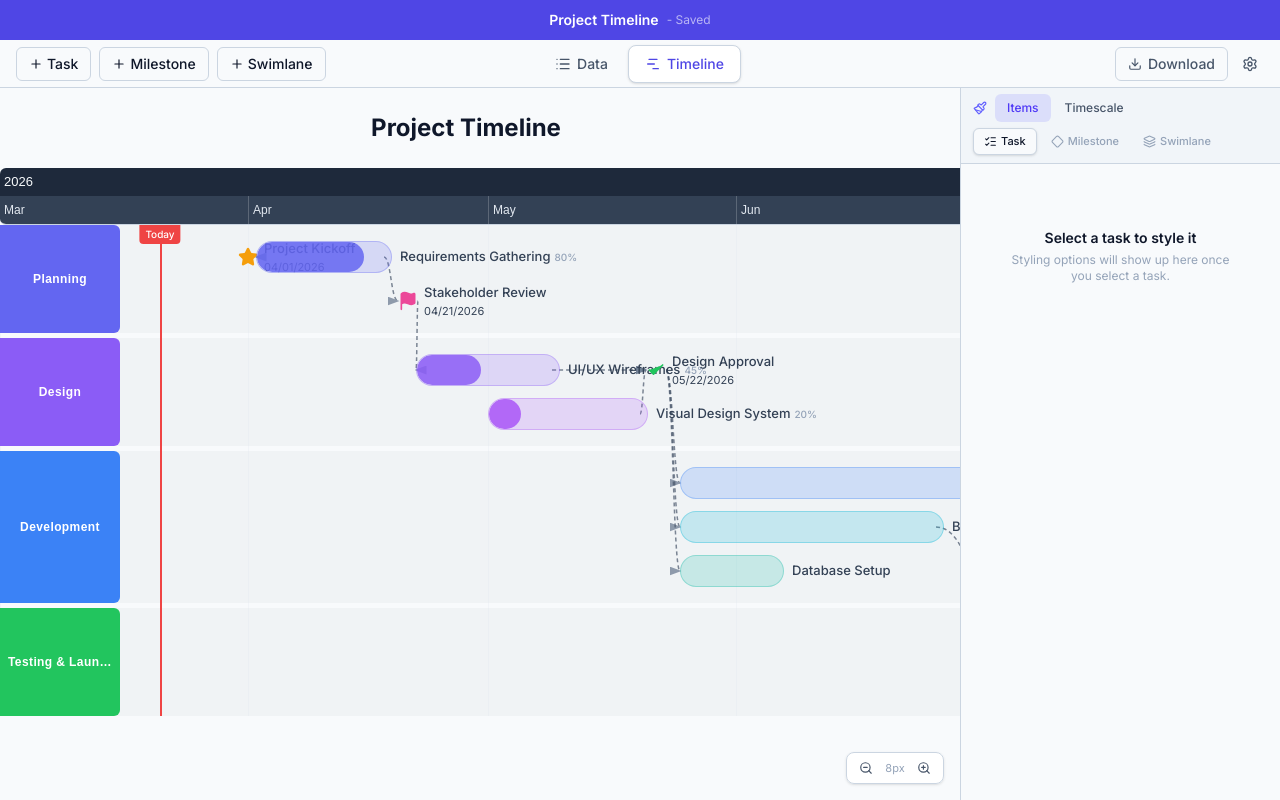
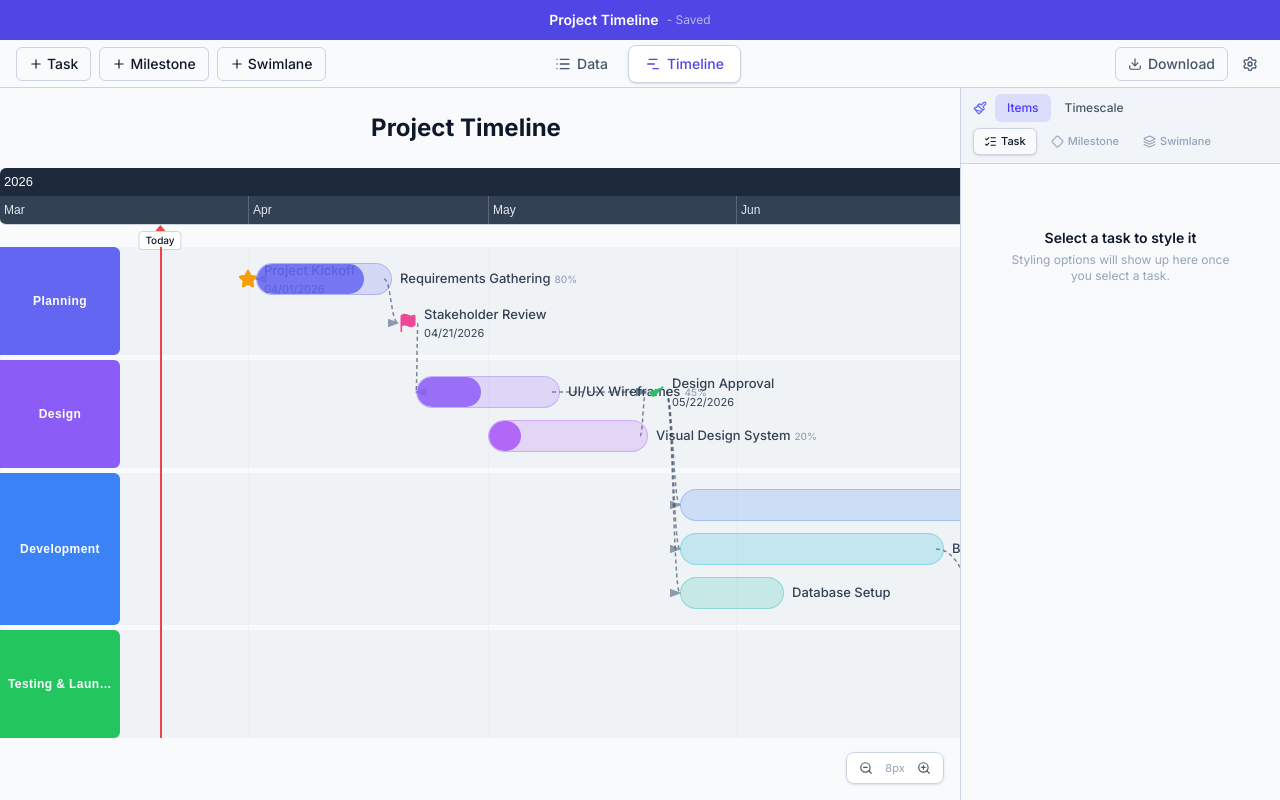
Before and after one commit to hraqian/visualize_project_timeline, a React (Vite) app: page / in a window 1280 px wide. Built offline with nearby package versions, Linux system fonts and the light colour scheme.

Commit message:
fix: today marker label+triangle above/below timescale header, fix blank SVG icons using correct CSS variable

```diff
--- a/src/components/StylePane/StylePane.tsx
+++ b/src/components/StylePane/StylePane.tsx
@@ -1961,15 +1961,15 @@ function TodayMarkerSection() {
             onClick={() => updateTimescale({ todayPosition: 'below' })}
             className={`flex items-center justify-center w-9 h-9 rounded border transition-colors ${
               position === 'below'
-                ? 'border-[var(--color-primary)] bg-[var(--color-primary)]/5'
+                ? 'border-[var(--color-accent)] bg-[var(--color-accent)]/5'
                 : 'border-[var(--color-border)] hover:bg-[var(--color-surface-hover)]'
             }`}
             title="Below timescale"
           >
             <svg width="16" height="16" viewBox="0 0 16 16" fill="none" xmlns="http://www.w3.org/2000/svg">
-              <rect x="2" y="2" width="12" height="3" rx="0.5" fill={position === 'below' ? 'var(--color-primary)' : '#94a3b8'} opacity="0.5" />
-              <line x1="8" y1="5" x2="8" y2="14" stroke={position === 'below' ? 'var(--color-primary)' : '#94a3b8'} strokeWidth="1.5" />
-              <path d="M5.5 11.5L8 14L10.5 11.5" stroke={position === 'below' ? 'var(--color-primary)' : '#94a3b8'} strokeWidth="1.5" strokeLinecap="round" strokeLinejoin="round" />
+              <rect x="2" y="2" width="12" height="3" rx="0.5" fill={position === 'below' ? '#6366f1' : '#94a3b8'} opacity="0.5" />
+              <line x1="8" y1="5" x2="8" y2="14" stroke={position === 'below' ? '#6366f1' : '#94a3b8'} strokeWidth="1.5" />
+              <path d="M5.5 11.5L8 14L10.5 11.5" stroke={position === 'below' ? '#6366f1' : '#94a3b8'} strokeWidth="1.5" strokeLinecap="round" strokeLinejoin="round" />
             </svg>
           </button>
           {/* Above timescale */}
@@ -1977,15 +1977,15 @@ function TodayMarkerSection() {
             onClick={() => updateTimescale({ todayPosition: 'above' })}
             className={`flex items-center justify-center w-9 h-9 rounded border transition-colors ${
               position === 'above'
-                ? 'border-[var(--color-primary)] bg-[var(--color-primary)]/5'
+                ? 'border-[var(--color-accent)] bg-[var(--color-accent)]/5'
                 : 'border-[var(--color-border)] hover:bg-[var(--color-surface-hover)]'
             }`}
             title="Above timescale"
           >
             <svg width="16" height="16" viewBox="0 0 16 16" fill="none" xmlns="http://www.w3.org/2000/svg">
-              <rect x="2" y="11" width="12" height="3" rx="0.5" fill={position === 'above' ? 'var(--color-primary)' : '#94a3b8'} opacity="0.5" />
-              <line x1="8" y1="11" x2="8" y2="2" stroke={position === 'above' ? 'var(--color-primary)' : '#94a3b8'} strokeWidth="1.5" />
-              <path d="M5.5 4.5L8 2L10.5 4.5" stroke={position === 'above' ? 'var(--color-primary)' : '#94a3b8'} strokeWidth="1.5" strokeLinecap="round" strokeLinejoin="round" />
+              <rect x="2" y="11" width="12" height="3" rx="0.5" fill={position === 'above' ? '#6366f1' : '#94a3b8'} opacity="0.5" />
+              <line x1="8" y1="11" x2="8" y2="2" stroke={position === 'above' ? '#6366f1' : '#94a3b8'} strokeWidth="1.5" />
+              <path d="M5.5 4.5L8 2L10.5 4.5" stroke={position === 'above' ? '#6366f1' : '#94a3b8'} strokeWidth="1.5" strokeLinecap="round" strokeLinejoin="round" />
             </svg>
           </button>
           {/* Auto-adjust button */}
--- a/src/components/TimelineView/TimelineView.tsx
+++ b/src/components/TimelineView/TimelineView.tsx
@@ -135,6 +135,7 @@ export function TimelineView() {
     const today = new Date();
     return differenceInDays(today, parseISO(origin)) * zoom;
   }, [origin, zoom]);
+  const todayPos = timescale.todayPosition ?? 'below';
 
   // ─── Layout computation ────────────────────────────────────────────
 
@@ -465,7 +466,8 @@ export function TimelineView() {
           )}
 
            {/* Timescale Headers */}
-           <div className="sticky top-0 z-10 border-b border-[var(--color-border)] overflow-hidden" style={getTimescaleBarShapeStyle(timescale.barShape)}>
+           <div className="sticky top-0 z-10 relative" style={timescale.showToday ? (todayPos === 'below' ? { marginBottom: 22 } : { marginTop: 22 }) : undefined}>
+             <div className="border-b border-[var(--color-border)] overflow-hidden" style={getTimescaleBarShapeStyle(timescale.barShape)}>
               {tierLabels.map(({ tier, storeIndex, labels }, tierIdx) => {
                 const originDate = parseISO(origin);
                 const cells = buildVisibleTierCells(labels, tier.unit, originDate, totalDays, totalWidth);
@@ -504,6 +506,38 @@ export function TimelineView() {
               })}
              </div>
 
+              {/* Today label — positioned relative to timescale header */}
+              {timescale.showToday && todayX >= 0 && todayX <= totalWidth && (
+                <div
+                  className="absolute pointer-events-none z-20"
+                  style={{
+                    left: todayX,
+                    transform: 'translateX(-50%)',
+                    ...(todayPos === 'above'
+                      ? { bottom: '100%' }
+                      : { top: '100%' }
+                    ),
+                  }}
+                >
+                  <div className="flex flex-col items-center">
+                    {todayPos === 'below' && (
+                      <svg width="10" height="6" viewBox="0 0 10 6">
+                        <path d="M5 0L0 6h10L5 0z" fill={timescale.todayColor} />
+                      </svg>
+                    )}
+                    <div className="border border-[var(--color-border)] bg-white rounded px-1.5 py-0.5 text-[10px] font-medium text-[var(--color-text)] whitespace-nowrap leading-tight">
+                      Today
+                    </div>
+                    {todayPos === 'above' && (
+                      <svg width="10" height="6" viewBox="0 0 10 6">
+                        <path d="M5 6L0 0h10L5 6z" fill={timescale.todayColor} />
+                      </svg>
+                    )}
+                  </div>
+                </div>
+              )}
+           </div>
+
           {/* ─── Canvas: grid, swimlane bands, items ─── */}
           <div className="relative" style={{ height: canvasHeight }}>
             {/* Grid lines */}
@@ -519,27 +553,12 @@ export function TimelineView() {
                 );
               })}
 
-            {/* Today Line */}
+            {/* Today Line (vertical line only — label is on the timescale header) */}
             {timescale.showToday && todayX >= 0 && todayX <= totalWidth && (
               <div
-                className="absolute top-0 bottom-0 z-10 pointer-events-none"
-                style={{ left: todayX }}
-              >
-                <div
-                  className="w-0.5 h-full"
-                  style={{ backgroundColor: timescale.todayColor }}
+                className="absolute top-0 bottom-0 z-10 pointer-events-none w-0.5"
+                style={{ left: todayX, backgroundColor: timescale.todayColor }}
               />
-                <div
-                  className={`absolute -translate-x-1/2 px-1.5 py-0.5 text-[10px] font-medium text-white ${
-                    (timescale.todayPosition ?? 'below') === 'above'
-                      ? 'bottom-0 rounded-t'
-                      : 'top-0 rounded-b'
-                  }`}
-                  style={{ backgroundColor: timescale.todayColor }}
-                >
-                  Today
-                </div>
-              </div>
             )}
 
             {/* ─── Swimlane bands (bg + colored badge) ─── */}
```
Lines whose indentation alone changed are shown as unchanged.
